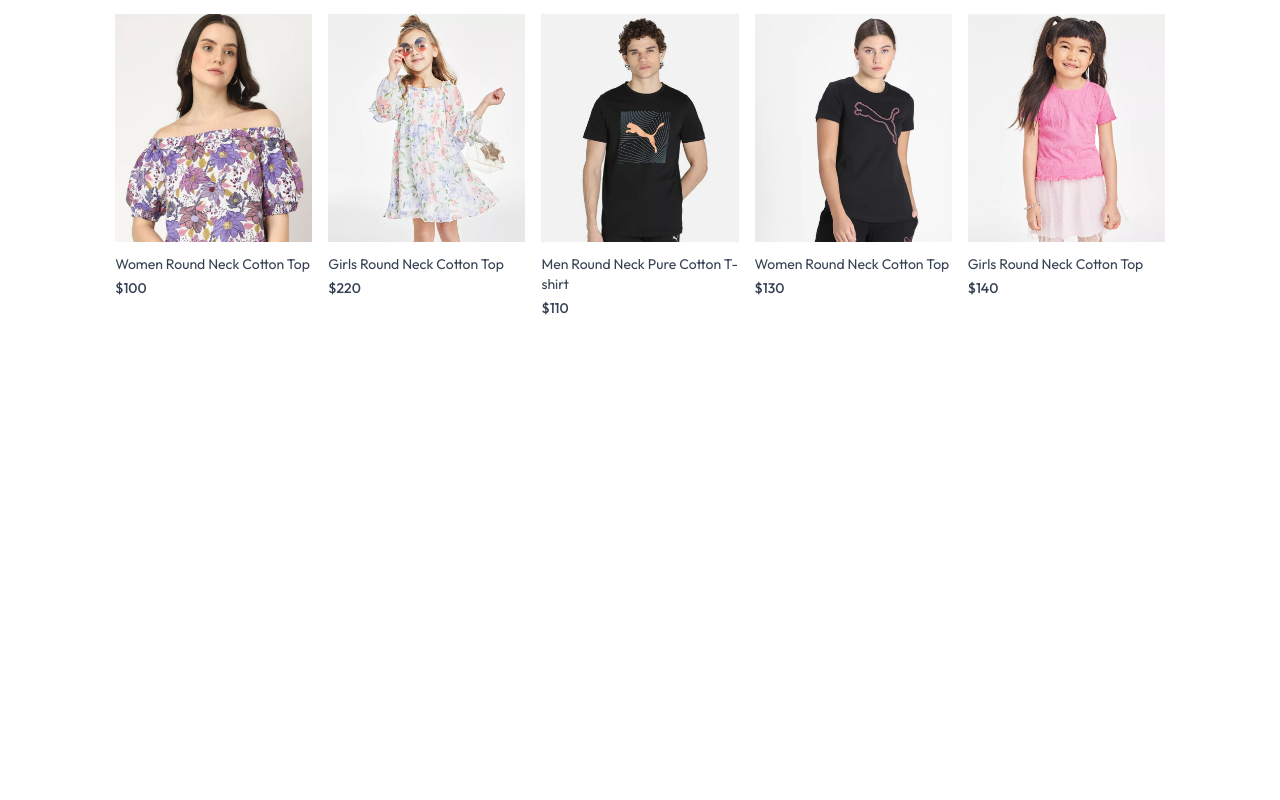
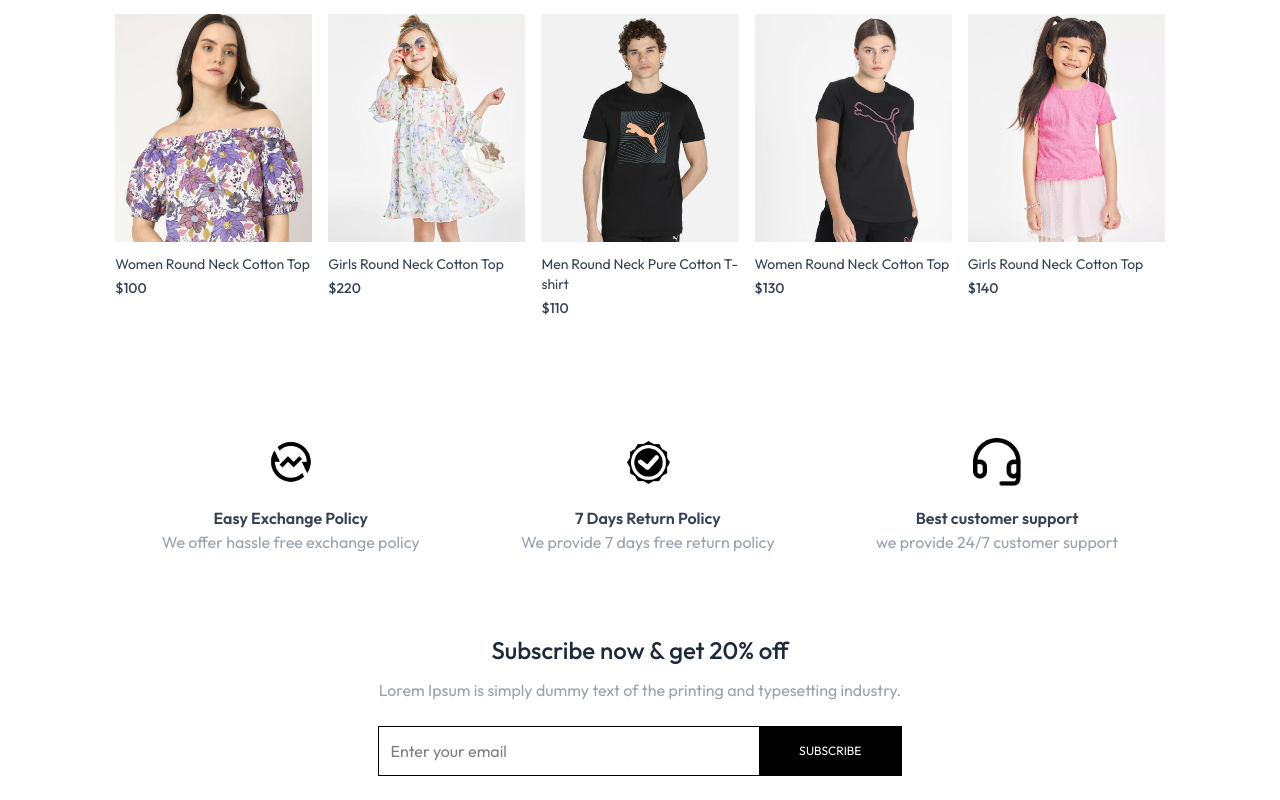
Before and after one commit to JoysonStanly/e-commerce-app, a React (Vite) app in the folder frontend/: page / in a window 1280 px wide. Shown: the part 1459-2259 px from the top of the page. Before the commit the page ends 1817 px from the top, so only its background shows below. Built offline with nearby package versions, Linux system fonts and the light colour scheme.

Commit message:
added ourpolicy and newsletterbox component

```diff
--- /dev/null
+++ b/frontend/src/components/NewsletterBox.jsx
@@ -0,0 +1,23 @@
+import React from 'react'
+
+const NewsletterBox = () => {
+
+    const onSubmitHandler = (event) => {
+        event.preventDefault();
+    }
+
+  return (
+    <div className=' text-center'>
+      <p className='text-2xl font-medium text-gray-800'>Subscribe now & get 20% off</p>
+      <p className='text-gray-400 mt-3'>
+      Lorem Ipsum is simply dummy text of the printing and typesetting industry.
+      </p>
+      <form onSubmit={onSubmitHandler} className='w-full sm:w-1/2 flex items-center gap-3 mx-auto my-6 border pl-3'>
+        <input className='w-full sm:flex-1 outline-none' type="email" placeholder='Enter your email' required/>
+        <button type='submit' className='bg-black text-white text-xs px-10 py-4'>SUBSCRIBE</button>
+      </form>
+    </div>
+  )
+}
+
+export default NewsletterBox
--- /dev/null
+++ b/frontend/src/components/OurPolicy.jsx
@@ -0,0 +1,28 @@
+import React from 'react'
+import { assets } from '../assets/assets'
+
+const OurPolicy = () => {
+  return (
+    <div className='flex flex-col sm:flex-row justify-around gap-12 sm:gap-2 text-center py-20 text-xs sm:text-sm md:text-base text-gray-700'>
+
+      <div>
+        <img src={assets.exchange_icon} className='w-12 m-auto mb-5' alt="" />
+        <p className=' font-semibold'>Easy Exchange Policy</p>
+        <p className=' text-gray-400'>We offer hassle free  exchange policy</p>
+      </div>
+      <div>
+        <img src={assets.quality_icon} className='w-12 m-auto mb-5' alt="" />
+        <p className=' font-semibold'>7 Days Return Policy</p>
+        <p className=' text-gray-400'>We provide 7 days free return policy</p>
+      </div>
+      <div>
+        <img src={assets.support_img} className='w-12 m-auto mb-5' alt="" />
+        <p className=' font-semibold'>Best customer support</p>
+        <p className=' text-gray-400'>we provide 24/7 customer support</p>
+      </div>
+
+    </div>
+  )
+}
+
+export default OurPolicy
--- a/frontend/src/pages/Home.jsx
+++ b/frontend/src/pages/Home.jsx
@@ -3,6 +3,8 @@
 import Hero from '../components/Hero'
 import LatestCollection from '../components/LatestCollection'
 import BestSeller from '../components/BestSeller'
+import OurPolicy from '../components/OurPolicy'
+import NewsletterBox from '../components/NewsletterBox'
 
 const Home = () => {
   return (
@@ -11,6 +13,8 @@
       <Hero />
       <LatestCollection />
       <BestSeller />
+      <OurPolicy />
+      <NewsletterBox />
     </div>
   )
 }
```
